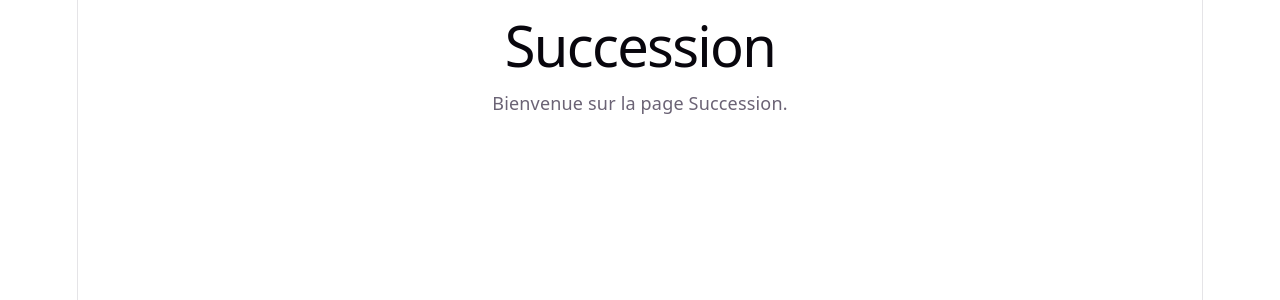
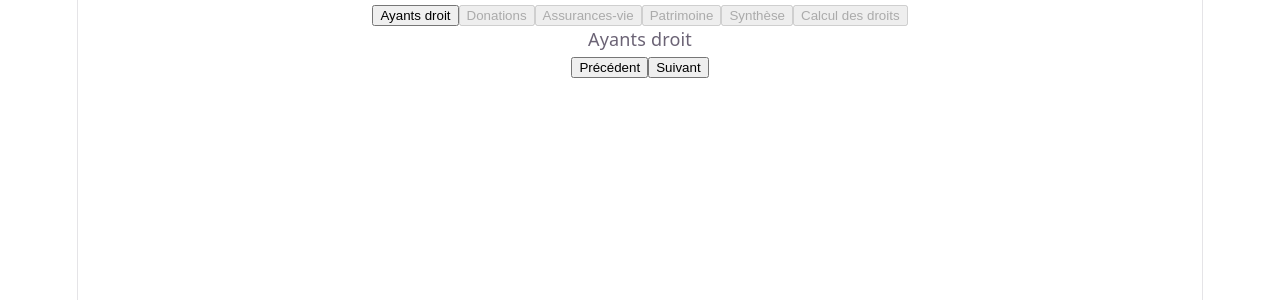
Before and after one commit to VincentCMLejeune/simunot, a React (Vite) app: page /simunot/succession in a window 1280 px wide. Shown: the top 300 px of the page. Built offline with nearby package versions, Linux system fonts and the light colour scheme.

Commit message:
succession page with stepper

```diff
--- /dev/null
+++ b/src/pages/succession/StepAssurancesVie.tsx
@@ -0,0 +1,3 @@
+export default function StepAssurancesVie() {
+    return <div>Assurances-vie</div>;
+}
--- /dev/null
+++ b/src/pages/succession/StepAyantsDroit.tsx
@@ -0,0 +1,3 @@
+export default function StepAyantsDroit() {
+    return <div>Ayants droit</div>;
+}
--- /dev/null
+++ b/src/pages/succession/StepCalculDroits.tsx
@@ -0,0 +1,3 @@
+export default function StepCalculDroits() {
+    return <div>Calcul des droits</div>;
+}
--- /dev/null
+++ b/src/pages/succession/StepDonations.tsx
@@ -0,0 +1,3 @@
+export default function StepDonations() {
+    return <div>Donations</div>;
+}
--- /dev/null
+++ b/src/pages/succession/StepPatrimoine.tsx
@@ -0,0 +1,3 @@
+export default function StepPatrimoine() {
+    return <div>Patrimoine</div>;
+}
--- /dev/null
+++ b/src/pages/succession/StepSynthese.tsx
@@ -0,0 +1,3 @@
+export default function StepSynthese() {
+    return <div>Synthèse</div>;
+}
--- a/src/pages/succession/Succession.tsx
+++ b/src/pages/succession/Succession.tsx
@@ -1,8 +1,62 @@
+import { useState } from 'react';
+import StepAyantsDroit from './StepAyantsDroit';
+import StepDonations from './StepDonations';
+import StepAssurancesVie from './StepAssurancesVie';
+import StepPatrimoine from './StepPatrimoine';
+import StepSynthese from './StepSynthese';
+import StepCalculDroits from './StepCalculDroits';
+
+const steps = ['Ayants droit', 'Donations', 'Assurances-vie', 'Patrimoine', 'Synthèse', 'Calcul des droits'];
+
 export default function Succession() {
+    const [currentStep, setCurrentStep] = useState(0);
+    const handleNext = () => {
+        setCurrentStep((previous) => (previous < steps.length - 1 ? previous + 1 : previous));
+    };
+
+    const handlePrevious = () => {
+        setCurrentStep((previous) => (previous > 0 ? previous - 1 : previous));
+    };
+
+    const renderStep = () => {
+        switch (currentStep) {
+            case 0:
+                return <StepAyantsDroit />;
+            case 1:
+                return <StepDonations />;
+            case 2:
+                return <StepAssurancesVie />;
+            case 3:
+                return <StepPatrimoine />;
+            case 4:
+                return <StepSynthese />;
+            case 5:
+                return <StepCalculDroits />;
+            default:
+                return null;
+        }
+    };
+
     return (
         <div>
-            <h1>Succession</h1>
-            <p>Bienvenue sur la page Succession.</p>
+            <div>
+                {steps.map((step, index) => (
+                    <button key={step} type="button" disabled={index > currentStep}>
+                        {step}
+                    </button>
+                ))}
+            </div>
+
+            {renderStep()}
+
+            <div>
+                <button type="button" onClick={handlePrevious}>
+                    Précédent
+                </button>
+                <button type="button" onClick={handleNext}>
+                    Suivant
+                </button>
+            </div>
         </div>
     );
 }
```
Also changed, not shown: src/types/succession.ts (added).
